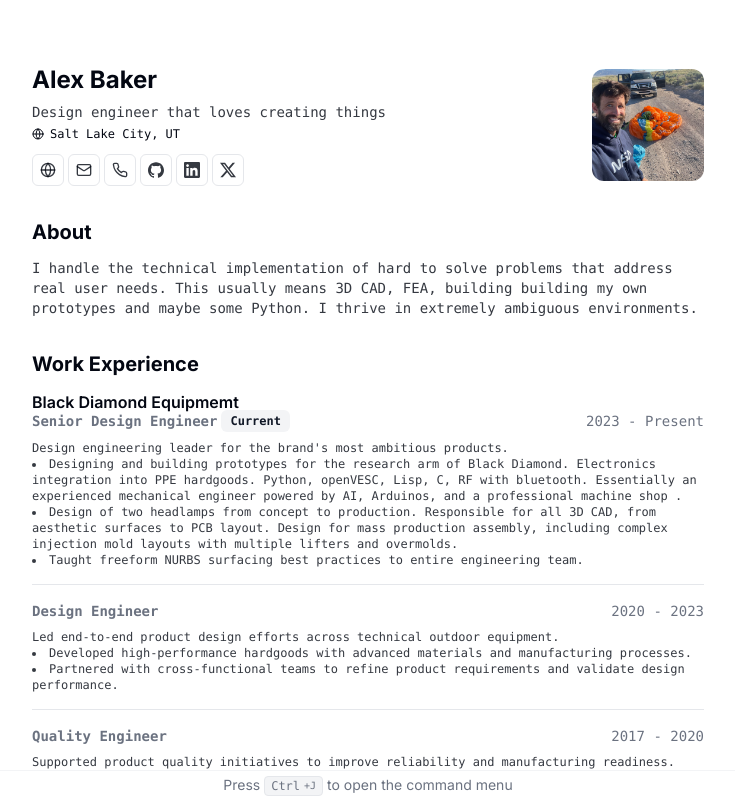
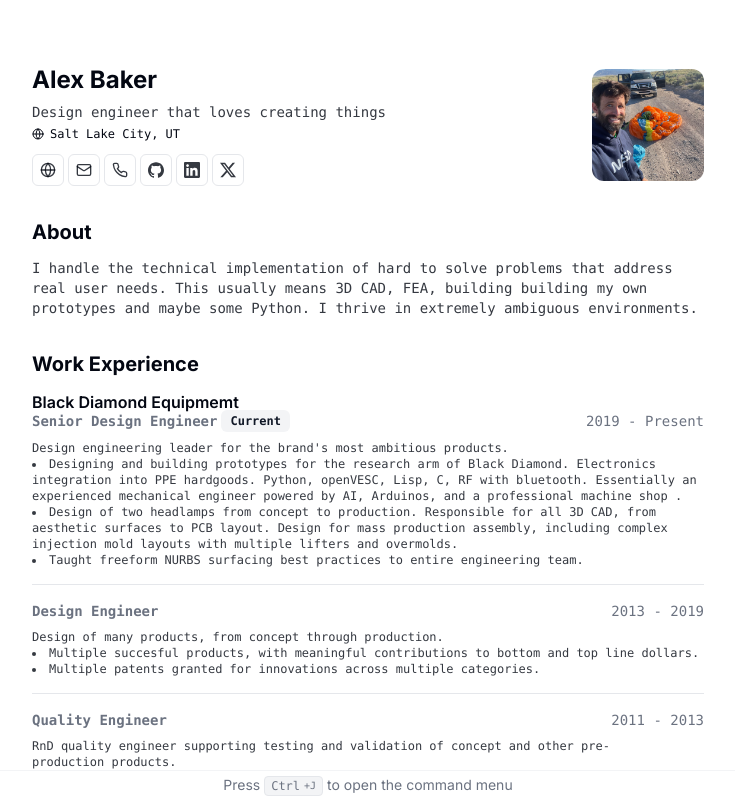
Before and after one commit to bakerjohnalex/resume, a Next.js app: page / in a window 1280 px wide. Shown: the top 798 px of the page, without its empty margins (272-1007 px from the left). Built offline with nearby package versions, Linux system fonts and the light colour scheme.

Commit message:
Revise employment history in resume-data
Updated job titles and employment dates for various roles.

```diff
--- a/src/data/resume-data.tsx
+++ b/src/data/resume-data.tsx
@@ -50,7 +50,7 @@ export const RESUME_DATA: ResumeData = {
         {
           badges: ["Current"],
           title: "Senior Design Engineer",
-          start: "2023",
+          start: "2019",
           end: "Present",
           description: (
             <>
@@ -76,17 +76,17 @@ export const RESUME_DATA: ResumeData = {
         {
           badges: [],
           title: "Design Engineer",
-          start: "2020",
-          end: "2023",
+          start: "2013",
+          end: "2019",
           description: (
             <>
-              Led end-to-end product design efforts across technical outdoor equipment.
+              Design of many products, from concept through production.
               <ul className="list-inside list-disc">
                 <li>
-                  Developed high-performance hardgoods with advanced materials and manufacturing processes.
+                  Multiple succesful products, with meaningful contributions to bottom and top line dollars.
                 </li>
                 <li>
-                  Partnered with cross-functional teams to refine product requirements and validate design performance.
+                  Multiple patents granted for innovations across multiple categories.
                 </li>
               </ul>
             </>
@@ -95,17 +95,17 @@ export const RESUME_DATA: ResumeData = {
         {
           badges: [],
           title: "Quality Engineer",
-          start: "2017",
-          end: "2020",
+          start: "2011",
+          end: "2013",
           description: (
             <>
-              Supported product quality initiatives to improve reliability and manufacturing readiness.
+              RnD quality engineer supporting testing and validation of concept and other pre-production products.
               <ul className="list-inside list-disc">
                 <li>
-                  Implemented test plans and failure analysis workflows for critical components.
+                  Implemented and executed on test plans for life supporting PPE. Designed test fixtures, and built them. Pneumatics, LabView, and Instron.
                 </li>
                 <li>
-                  Collaborated with suppliers to resolve quality issues and improve production consistency.
+                  Collaborated with suppliers before production to convey quality concerns and develop monitoring plans for ongoing manufacturing efforts.
                 </li>
               </ul>
             </>
```
